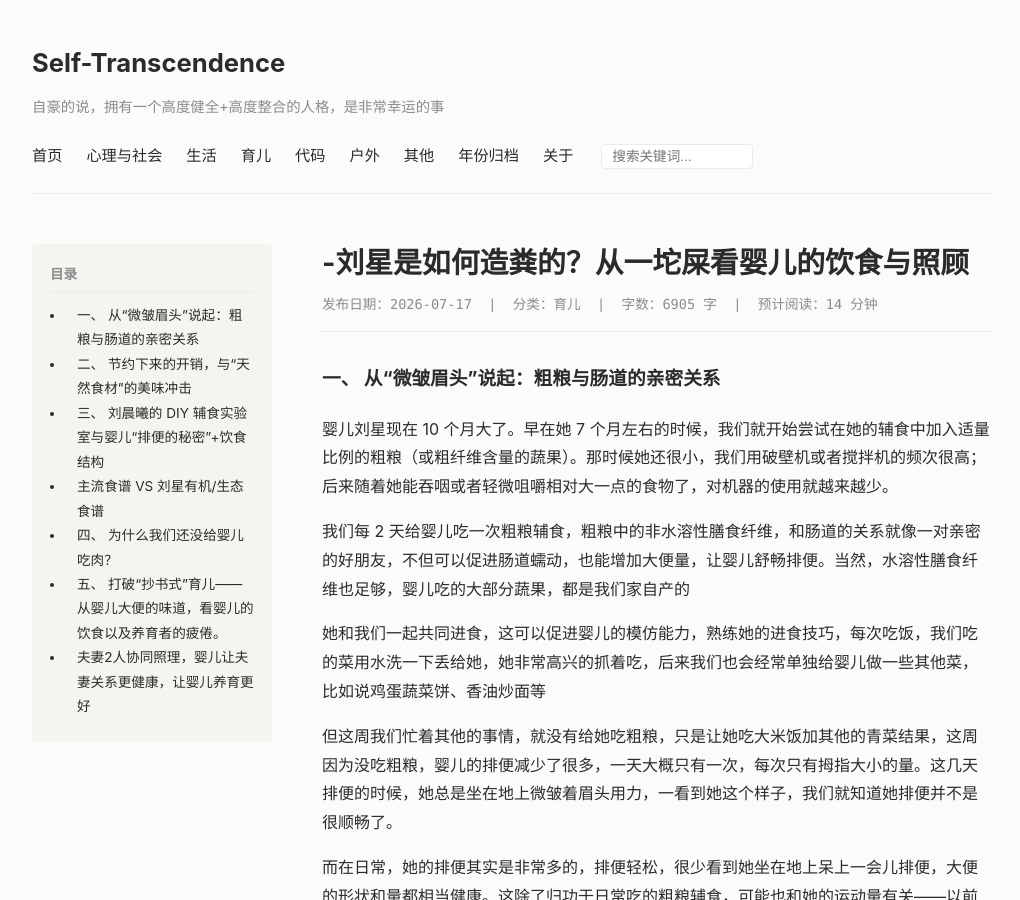
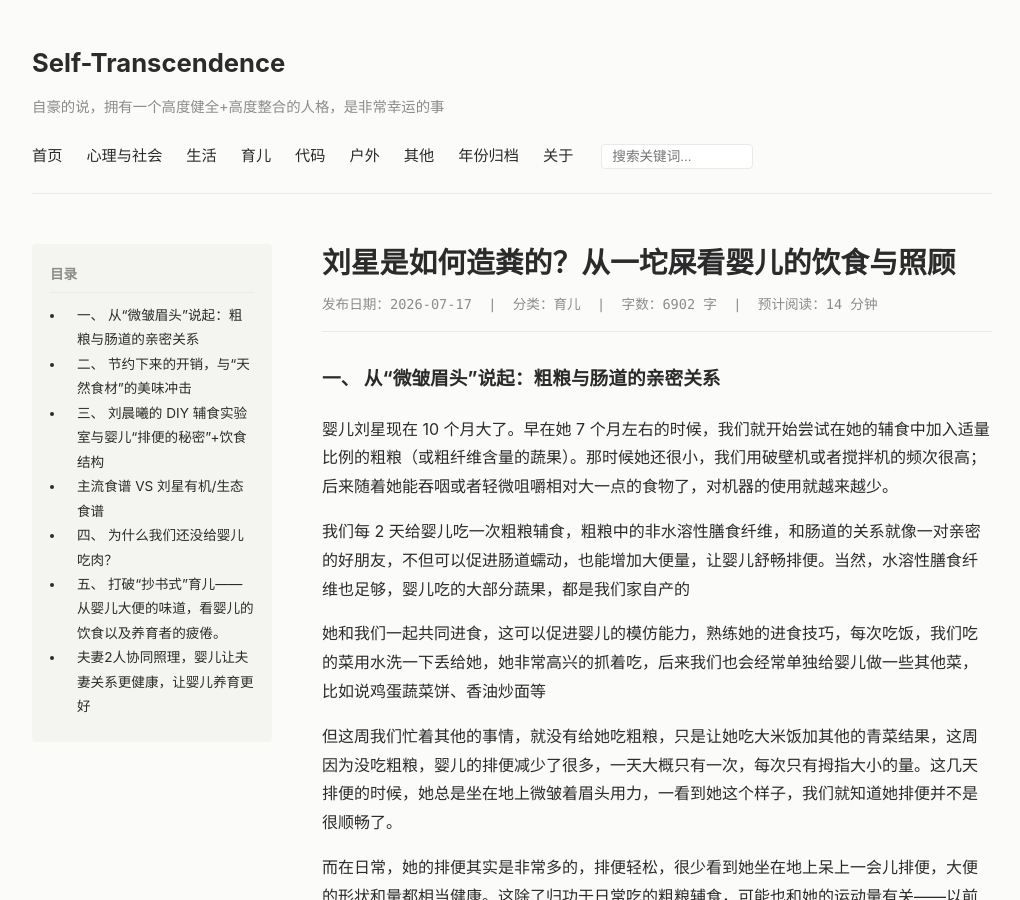
Before and after one commit to Natural-system/self-transcendence, a Jekyll site: the page built from _posts/2026-07-17-刘星是如何造粪的？从一坨屎看婴儿的饮食与照顾.md, in a window 1280 px wide and 900 px high. Shown: the whole window, without its empty margins (128-1148 px from the left). Built offline with Jekyll 4.4.1, drawn with Linux system fonts in a browser that asks for light colours; comment, search, counter and statistics services are not loaded; some of the changed text lies outside the part shown.

```diff
--- a/_posts/2026-07-17-刘星是如何造粪的？从一坨屎看婴儿的饮食与照顾.md
+++ b/_posts/2026-07-17-刘星是如何造粪的？从一坨屎看婴儿的饮食与照顾.md
@@ -1,6 +1,6 @@
 ---
 layout: post
-title: "-刘星是如何造粪的？从一坨屎看婴儿的饮食与照顾"
+title: "刘星是如何造粪的？从一坨屎看婴儿的饮食与照顾"
 date: 2026-07-17
 categories: 育儿
 ---
```
Also changed, not shown: other parts of _posts/2026-07-17-刘星是如何造粪的？从一坨屎看婴儿的饮食与照顾.md (+1 -1 lines).
